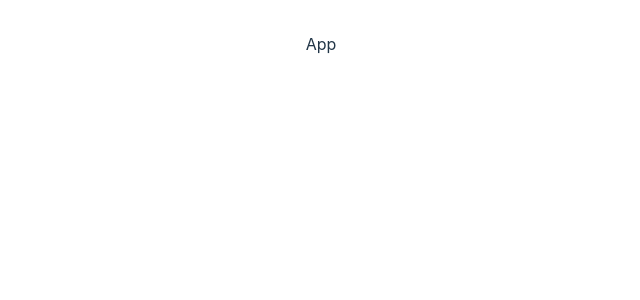
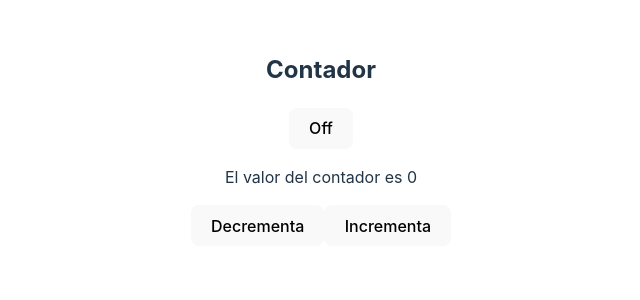
Before and after one commit to gorkavillara/react-g2-junio-2023, a React (Vite) app: page / in a window 1280 px wide. Shown: the top 300 px of the page, without its empty margins (319-959 px from the left). Built offline with nearby package versions, Linux system fonts and the light colour scheme.

Commit message:
Tema 12 - Performance y Web Vitals

```diff
--- a/package.json
+++ b/package.json
@@ -26,6 +26,7 @@
     "react-redux": "^8.1.1",
     "react-router-dom": "^6.14.0",
     "sass": "^1.63.6",
+    "web-vitals": "^3.4.0",
     "yup": "^1.2.0"
   },
   "devDependencies": {
--- a/src/App.tsx
+++ b/src/App.tsx
@@ -1,9 +1,10 @@
 import "./App.scss"
+import Contador from "./views/Contador/Contador"
 
 function App() {
   return (
     <>
-      App
+      <Contador />
     </>
   )
 }
--- a/src/main.tsx
+++ b/src/main.tsx
@@ -1,7 +1,12 @@
 import ReactDOM from "react-dom/client"
+import { onCLS, onFID, onLCP } from "web-vitals"
 import App from "./App"
 import "./index.css"
 
 ReactDOM.createRoot(document.getElementById("root") as HTMLElement).render(
   <App />
 )
+
+onCLS(info => console.log(info))
+onFID(console.log)
+onLCP(console.log)
--- /dev/null
+++ b/src/views/Contador/Contador.tsx
@@ -0,0 +1,42 @@
+import { useState, useMemo, useCallback } from "react"
+import Monitor from "./Monitor"
+import Controles from "./Controles"
+
+const obtenDoble = (numero: number) => {
+  let suma = 0
+  for (let i = 0; i < 123456789; i++) {
+    suma++
+  }
+  return numero * 2
+}
+
+const Contador = () => {
+  const [contador, setContador] = useState(0)
+  const [toggle, setToggle] = useState(false)
+
+  const dobleContador = useMemo(() => obtenDoble(contador), [contador])
+
+  //   useEffect(() => {
+  // almacenamos el doble del contador
+  // dispatch()
+  //   }, [contador])
+
+  const decrementa = useCallback(() => setContador((prev) => prev - 1), [])
+  const incrementa = useCallback(() => setContador((prev) => prev + 1), [])
+
+//   const decrementa = useCallback(() => setContador(contador - 1), [contador])
+//   const incrementa = useCallback(() => setContador(contador + 1), [contador])
+
+  return (
+    <div>
+      <h2>Contador</h2>
+      <button onClick={() => setToggle((prev) => !prev)}>
+        {toggle ? "On" : "Off"}
+      </button>
+      <Monitor contador={dobleContador} />
+      <Controles decrementa={decrementa} incrementa={incrementa} />
+    </div>
+  )
+}
+
+export default Contador
--- /dev/null
+++ b/src/views/Contador/Controles.tsx
@@ -0,0 +1,17 @@
+import React from "react"
+
+interface IProps {
+    incrementa: () => void
+    decrementa: () => void
+}
+
+const Controles = React.memo(({ incrementa, decrementa } : IProps) => {
+  return (
+    <>
+        <button onClick={decrementa}>Decrementa</button>
+        <button onClick={incrementa}>Incrementa</button>
+    </>
+  )
+})
+
+export default Controles
--- /dev/null
+++ b/src/views/Contador/Monitor.tsx
@@ -0,0 +1,18 @@
+import { memo } from "react"
+
+const calculoMuyGrande = () => {
+  const suma = 0
+//   for (let i = 0; i < 123456789; i++) {
+//     suma++
+//   }
+  return suma
+}
+
+const MonitorBase = ({ contador }: { contador: number }) => {
+  calculoMuyGrande()
+  return <p>El valor del contador es {contador}</p>
+}
+
+const Monitor = memo(MonitorBase)
+
+export default Monitor
```
Also changed, not shown: 1 other file (tests, documents, lock files or other folders).
